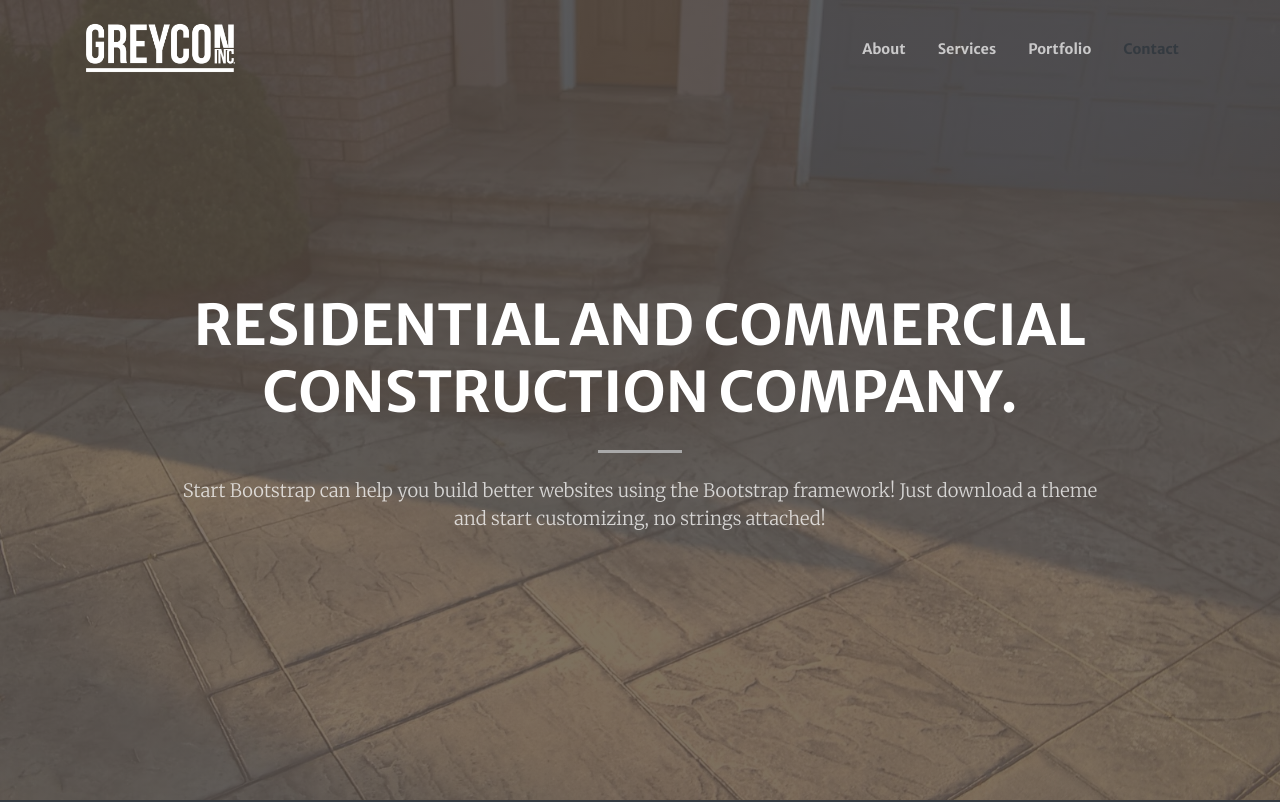
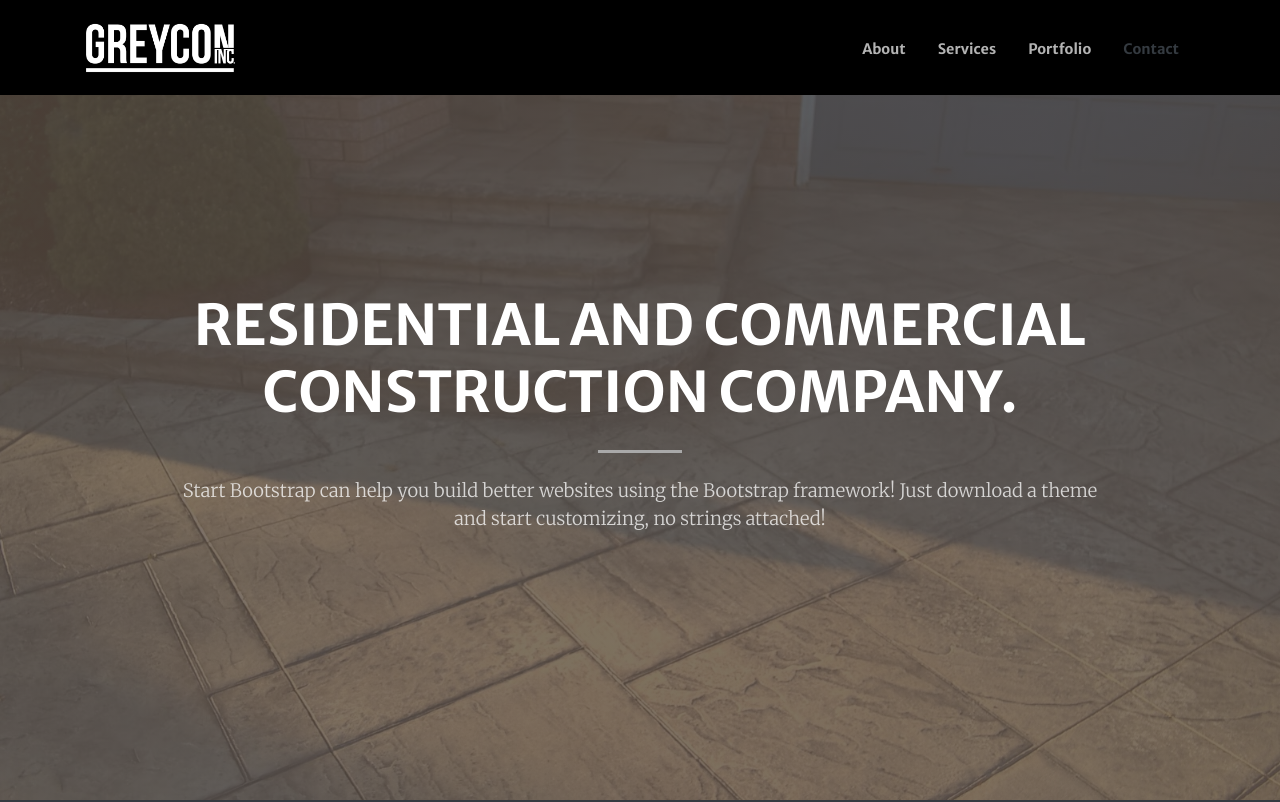
Before and after one commit to frachane/greycon, a website with bundled scripts: page index.html in a window 1280 px wide. Shown: the top 802 px of the page. Built offline with nearby package versions, Linux system fonts and the light colour scheme; files whose address does not match are found by name.

Commit message:
css changes

```diff
--- a/scss/_navbar.scss
+++ b/scss/_navbar.scss
@@ -32,7 +32,7 @@
   @include media-breakpoint-up(lg) {
     // Base styling for the navbar - screen sizes greater than the large breakpoint
     box-shadow: none;
-    background-color: transparent;
+    background-color: $black;
     .navbar-brand {
       color: fade-out($white, .3);
       &:hover {
```
Also changed, not shown: css/creative.css, css/creative.min.css.
